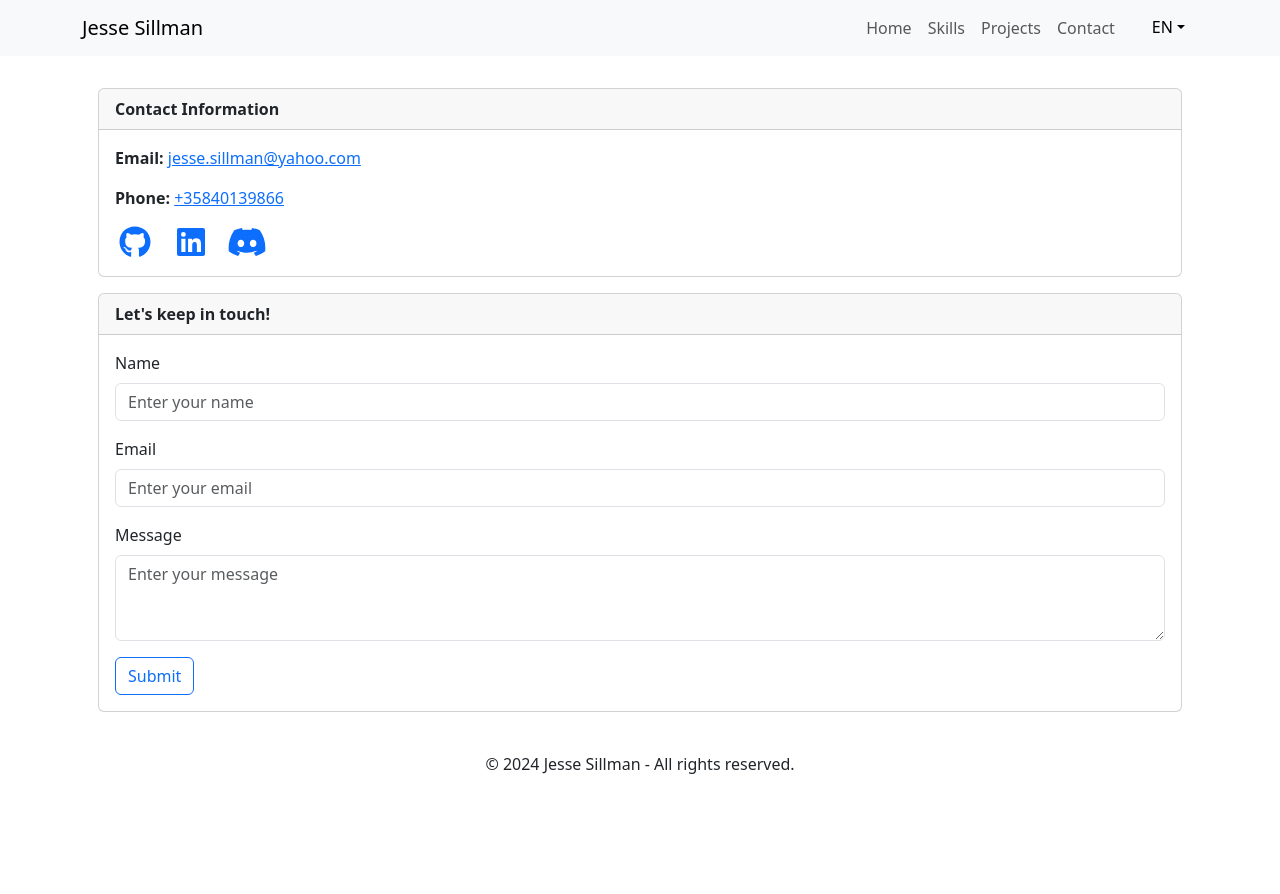
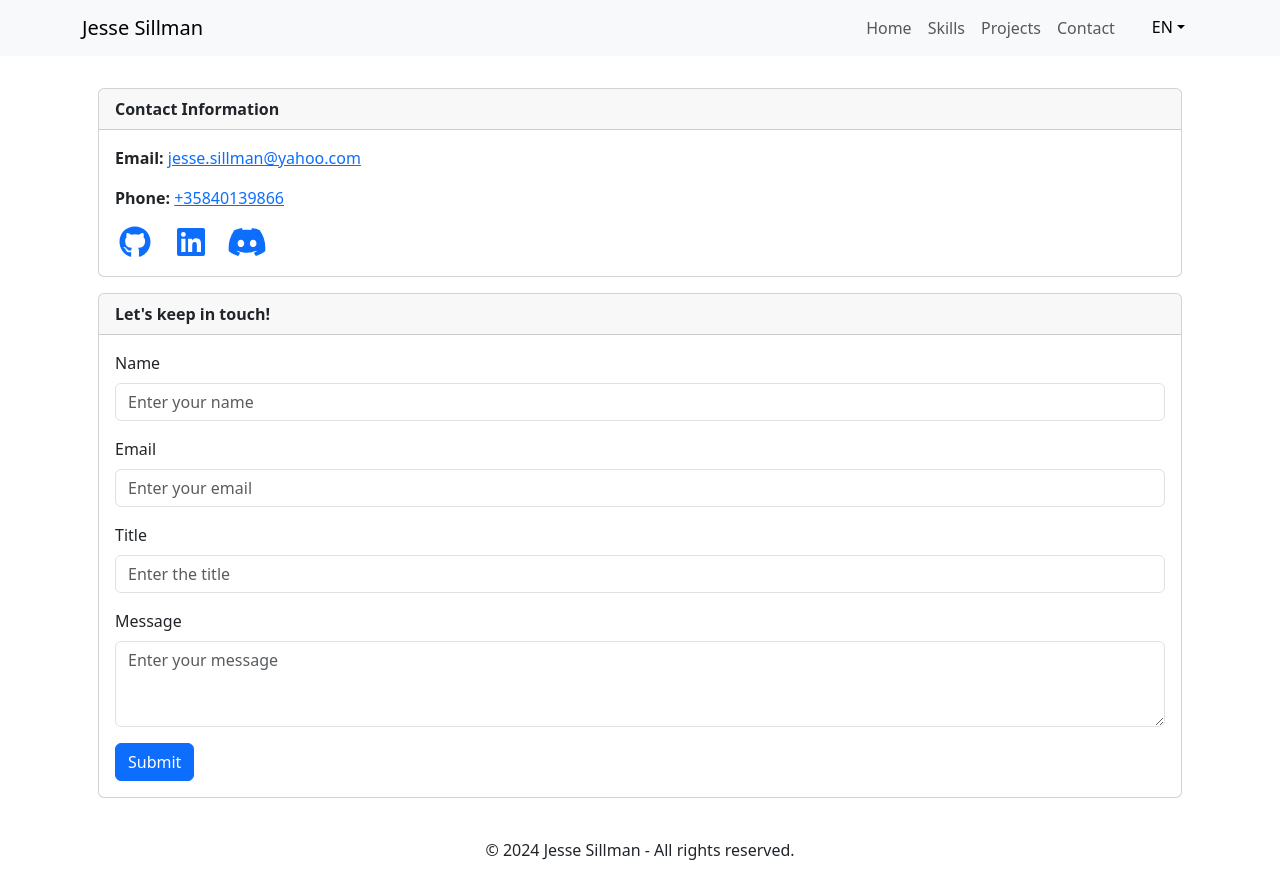
Before and after one commit to jessesillman/Portfolio, a React (Vite) app in the folder frontend/: page /contact in a window 1280 px wide. Before the commit the page ends 808 px from the top, so only its background shows below. Built offline with nearby package versions, Linux system fonts and the light colour scheme.

Commit message:
Picture updated, EmailJS added

```diff
--- a/frontend/package.json
+++ b/frontend/package.json
@@ -10,6 +10,7 @@
     "preview": "vite preview"
   },
   "dependencies": {
+    "@emailjs/browser": "^4.4.1",
     "@fortawesome/free-brands-svg-icons": "^7.1.0",
     "@fortawesome/react-fontawesome": "^3.1.0",
     "bootstrap": "^5.3.8",
@@ -22,6 +23,7 @@
     "@types/react": "^19.2.2",
     "@types/react-dom": "^19.2.2",
     "@vitejs/plugin-react": "^5.1.0",
+    "baseline-browser-mapping": "^2.9.11",
     "eslint": "^9.38.0",
     "eslint-plugin-react": "^7.37.5",
     "eslint-plugin-react-hooks": "^7.0.0",
--- a/frontend/src/localization/en.json
+++ b/frontend/src/localization/en.json
@@ -75,6 +75,8 @@
         "formNamePlaceholder": "Enter your name",
         "formEmail": "Email",
         "formEmailPlaceholder": "Enter your email",
+        "formTitle": "Title",
+        "formTitlePlaceholder": "Enter the title",
         "formMessage": "Message",
         "formMessagePlaceholder": "Enter your message",
         "formSubmit": "Submit"
--- a/frontend/src/localization/fin.json
+++ b/frontend/src/localization/fin.json
@@ -72,9 +72,11 @@
         "phoneLabel": "Puhelin",
         "keepInTouch": "Pidetään yhteyttä!",
         "formName": "Nimi",
-        "formNamePlaceholder": "Syötä nimesi",
+        "formNamePlaceholder": "Kirjoita nimesi",
         "formEmail": "Sähköposti",
-        "formEmailPlaceholder": "Syötä sähköpostisi",
+        "formEmailPlaceholder": "Kirjoita sähköpostisi",
+        "formTitle": "Aihe",
+        "formTitlePlaceholder": "Kirjoita viestisi aihe",
         "formMessage": "Viesti",
         "formMessagePlaceholder": "Kirjoita viestisi",
         "formSubmit": "Lähetä"
--- a/frontend/src/pages/Contact.jsx
+++ b/frontend/src/pages/Contact.jsx
@@ -1,5 +1,6 @@
 import { useRef } from 'react';
 import { Card, Container, Row, Col, Form, Button } from 'react-bootstrap';
+import emailjs from '@emailjs/browser';
 import { FontAwesomeIcon } from '@fortawesome/react-fontawesome';
 import { faGithub, faLinkedin, faDiscord } from '@fortawesome/free-brands-svg-icons';
 import { useOutletContext } from 'react-router-dom';
@@ -15,33 +16,19 @@ const ContactForm = () => {
 
   const handleSubmit = (event) => {
     event.preventDefault();
-    const formData = {
-      name: event.target.elements.formBasicName.value,
-      email: event.target.elements.formBasicEmail.value,
-      message: event.target.elements.formBasicMessage.value,
-    };
 
-    fetch('https://portfolio-silk.onrender.com/api/contact', {
-      method: 'POST',
-      headers: {
-        'Content-Type': 'application/json',
-      },
-      body: JSON.stringify(formData),
-    })
-    .then(response => {
-      if (!response.ok) {
-        return response.json().then(data => Promise.reject(data));
-      }
-      return response.json();
-    })
-    .then(data => {
-      alert(data.message);
-      formRef.current.reset();
-    })
-    .catch((error) => {
-      console.error('Error:', error);
-      alert(error.message || 'There was a problem sending your message.');
-    });
+    const SERVICE_ID = import.meta.env.VITE_EMAILJS_SERVICE_ID || 'YOUR_SERVICE_ID';
+    const TEMPLATE_ID = import.meta.env.VITE_EMAILJS_TEMPLATE_ID || 'YOUR_TEMPLATE_ID';
+    const PUBLIC_KEY = import.meta.env.VITE_EMAILJS_PUBLIC_KEY || 'YOUR_PUBLIC_KEY';
+
+    emailjs.sendForm(SERVICE_ID, TEMPLATE_ID, formRef.current, PUBLIC_KEY)
+      .then(() => {
+        alert(t.formSent || 'Message sent.');
+        formRef.current.reset();
+      }, (error) => {
+        console.error('EmailJS error:', error);
+        alert(t.formSendError || 'There was a problem sending your message.');
+      });
   };
 
   return (
@@ -70,20 +57,25 @@ const ContactForm = () => {
               <Form ref={formRef} onSubmit={handleSubmit}>
                 <Form.Group className="mb-3" controlId="formBasicName">
                   <Form.Label>{t.formName}</Form.Label>
-                  <Form.Control type="text" placeholder={t.formNamePlaceholder} required />
+                  <Form.Control name="name" type="text" placeholder={t.formNamePlaceholder} required />
                 </Form.Group>
 
                 <Form.Group className="mb-3" controlId="formBasicEmail">
                   <Form.Label>{t.formEmail}</Form.Label>
-                  <Form.Control type="email" placeholder={t.formEmailPlaceholder} required />
+                  <Form.Control name="email" type="email" placeholder={t.formEmailPlaceholder} required />
+                </Form.Group>
+
+                <Form.Group className="mb-3" controlId="formBasicTitle">
+                  <Form.Label>{t.formTitle}</Form.Label>
+                  <Form.Control name="title" type="text" placeholder={t.formTitlePlaceholder} required />
                 </Form.Group>
 
                 <Form.Group className="mb-3" controlId="formBasicMessage">
                   <Form.Label>{t.formMessage}</Form.Label>
-                  <Form.Control as="textarea" rows={3} placeholder={t.formMessagePlaceholder} required />
+                  <Form.Control name="message" as="textarea" rows={3} placeholder={t.formMessagePlaceholder} required />
                 </Form.Group>
 
-                <Button variant="outline-primary" type="submit">
+                <Button variant="primary" type="submit">
                   {t.formSubmit}
                 </Button>
               </Form>
--- a/frontend/src/pages/Home.jsx
+++ b/frontend/src/pages/Home.jsx
@@ -14,7 +14,7 @@ const openCV = () => {
 const Home = () => {
   const { language } = useOutletContext();
   const t = localization[language].Home;
-  const profilePictureUrl = '/jesseautumn.jpg';
+  const profilePictureUrl = '/jesseportfolio.jpg';
 
   return (
     <Container className="p-3">
```
Also changed, not shown: frontend/vite.config.js.timestamp-1761298519974-1c9578145fdbd.mjs (deleted, +0 -10 lines), frontend/public/jesseportfolio.jpg (added), 1 other file (tests, documents, lock files or other folders).
